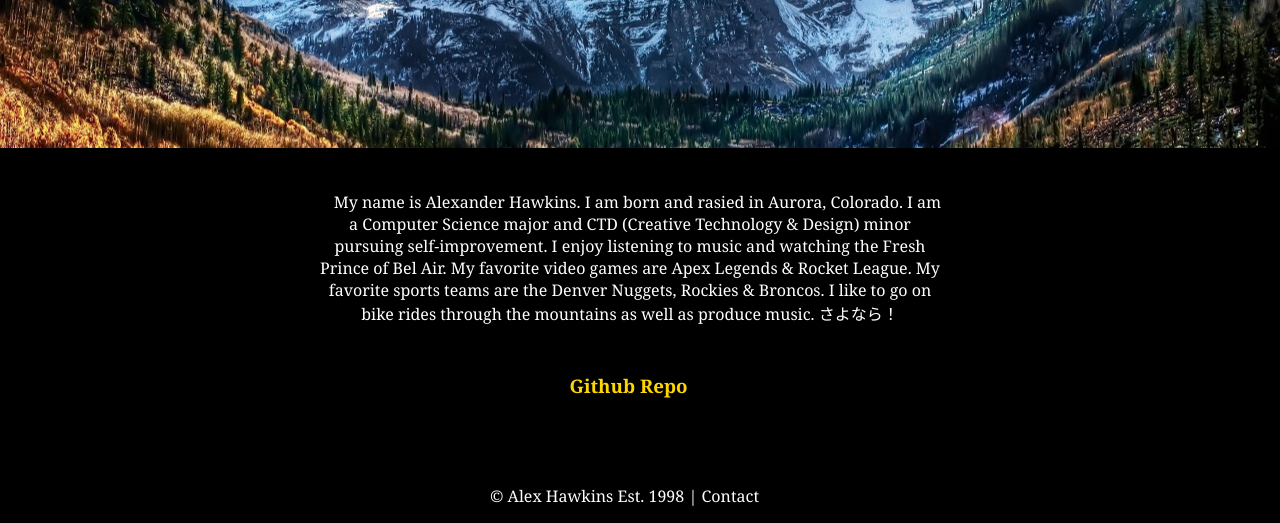
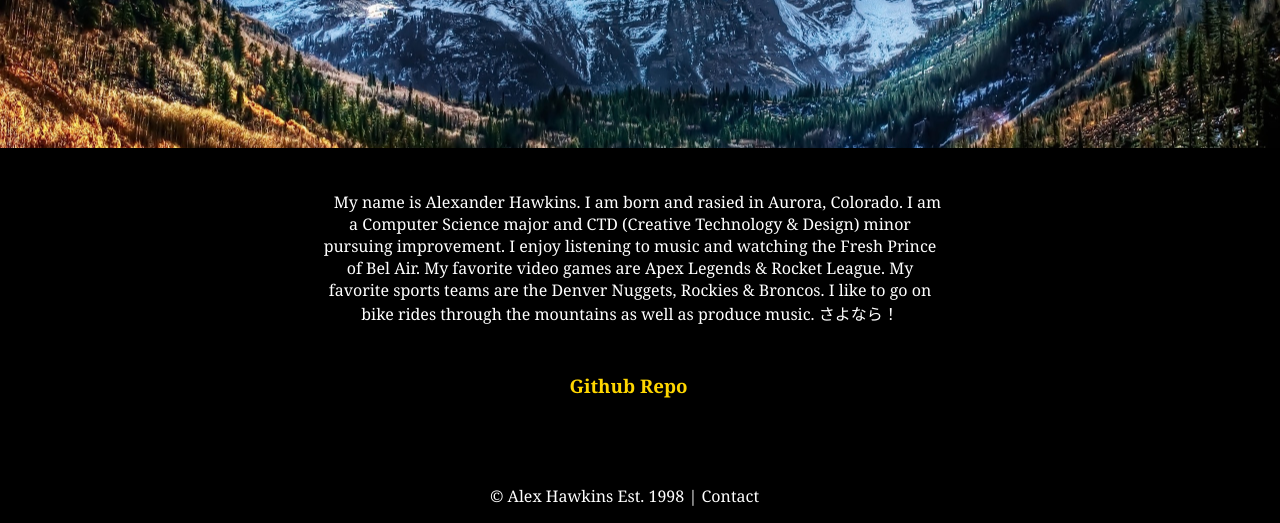
Before and after one commit to HawkHightech/MyPortfolio, a plain HTML site: page Portfolio/index.html in a window 1280 px wide. Shown: the part 315-838 px from the top of the page. Drawn offline with Linux system fonts and the light colour scheme.

Commit message:
Update index.html

```diff
--- a/Portfolio/index.html
+++ b/Portfolio/index.html
@@ -53,7 +53,7 @@
 
 					<div class = "fullwidth">
 						<p>
-							My name is Alexander Hawkins. I am born and rasied in Aurora, Colorado. I am a Computer Science major and CTD (Creative Technology & Design) minor pursuing self-improvement. I enjoy listening to music and watching the Fresh Prince of Bel Air. My favorite video games are Apex Legends & Rocket League. My favorite sports teams are the Denver Nuggets, Rockies & Broncos. I like to go on bike rides through the mountains as well as produce music. さよなら！
+							My name is Alexander Hawkins. I am born and rasied in Aurora, Colorado. I am a Computer Science major and CTD (Creative Technology & Design) minor pursuing improvement. I enjoy listening to music and watching the Fresh Prince of Bel Air. My favorite video games are Apex Legends & Rocket League. My favorite sports teams are the Denver Nuggets, Rockies & Broncos. I like to go on bike rides through the mountains as well as produce music. さよなら！
 						</p>
 
 						<div class = "fullwidth">
```
